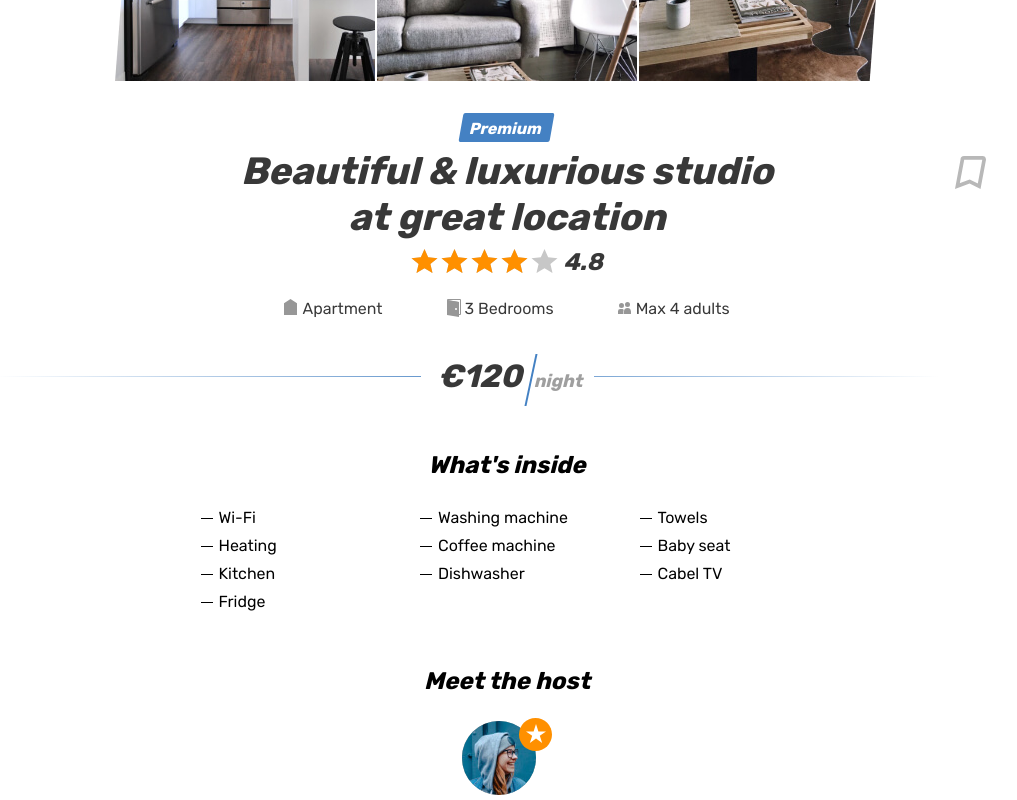
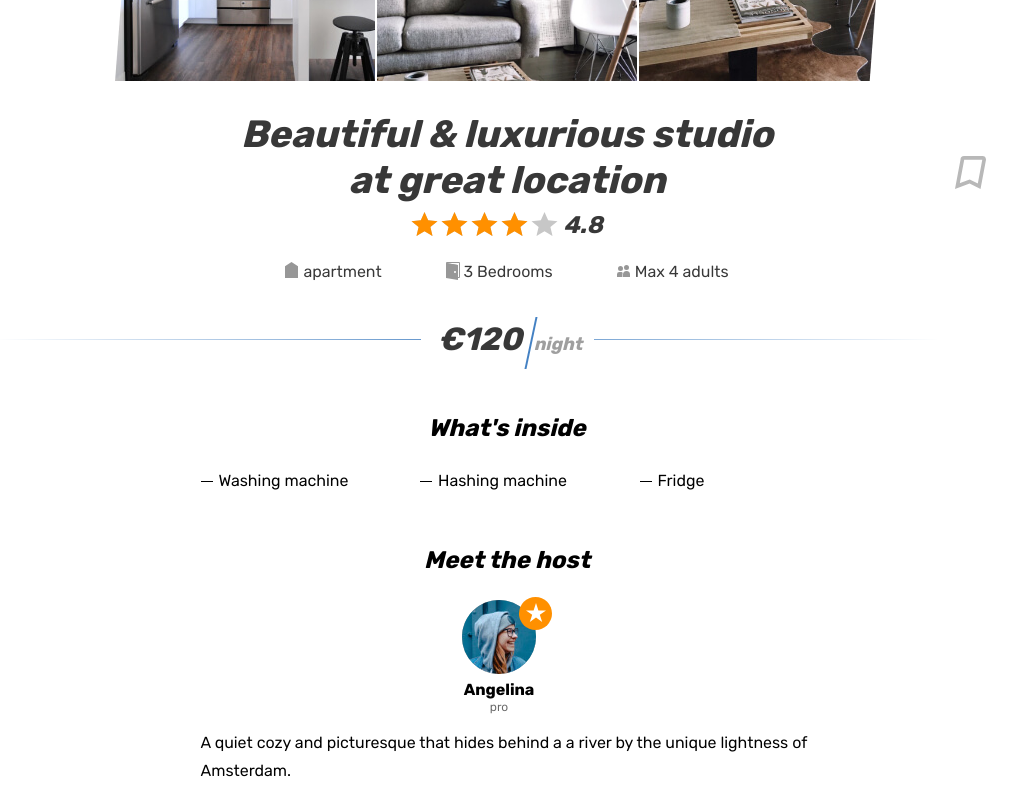
Before and after one commit to chalkinanatalya/cities-react-typescript, a React (Create React App) app in the folder project/: page /property in a window 1280 px wide. Shown: the part 400-1200 px from the top of the page, without its empty margins (133-1150 px from the left). Built offline with nearby package versions, Linux system fonts and the light colour scheme.

Commit message:
property screen mock data

```diff
--- a/project/src/components/app/app.tsx
+++ b/project/src/components/app/app.tsx
@@ -7,11 +7,11 @@ import PropertyEmptyScreen from '../../pages/property-empty-screen/property-empt
 import PropertyScreen from '../../pages/property-screen/property-screen';
 import FavoritesEmptyScreen from '../../pages/favorites-empty-screen/favorites-empty-screen';
 import PrivateRoute from '../private-route/private-route';
-import { Offer } from '../../types/offer';
+import { Offers } from '../../types/offer';
 
 type AppMainProps = {
   proposalCount: number;
-  offers: Offer;
+  offers: Offers;
 }
 
 
--- a/project/src/mocks/offers.tsx
+++ b/project/src/mocks/offers.tsx
@@ -3,37 +3,37 @@ import { Offers } from '../types/offer';
 
 export const offers: Offers = [
   {
-    bedrooms: 2,
-    city: {
-      location: {
-        latitude: 12,
-        longitude: 12,
-        zoom: 3,
+    'bedrooms': 3,
+    'city': {
+      'location': {
+        'latitude': 52.370216,
+        'longitude': 4.895168,
+        'zoom': 10
       },
-      name: 'shiny room',
+      'name': 'Amsterdam'
     },
-    description: 'beatiful and shiny room',
-    goods: ['Washing machine', 'Hashing machine', 'Fridge'],
-    host: {
-      avatarUrl: 'https://avavatar.ru/image/11743',
-      id: 1,
-      isPro: true,
-      name: 'Ann',
+    'description': 'A quiet cozy and picturesque that hides behind a a river by the unique lightness of Amsterdam.',
+    'goods': ['Washing machine', 'Hashing machine', 'Fridge'],
+    'host': {
+      'avatarUrl': 'img/avatar-angelina.jpg',
+      'id': 3,
+      'isPro': true,
+      'name': 'Angelina'
     },
-    id: 1,
-    images: ['https://avavatar.ru/image/11743', 'https://avavatar.ru/image/11843', 'https://avavatar.ru/image/11943'],
-    isFavorite: true,
-    isPremium: true,
-    location: {
-      latitude: 20,
-      longitude: 20,
-      zoom: 2,
+    'id': 1,
+    'images': ['img/room.jpg', 'img/apartment-01.jpg', 'img/apartment-02.jpg', 'img/apartment-03.jpg', 'img/studio-01.jpg', 'img/apartment-01.jpg'],
+    'isFavorite': true,
+    'isPremium': false,
+    'location': {
+      'latitude': 52.35514938496378,
+      'longitude': 4.673877537499948,
+      'zoom': 8
     },
-    maxAdults: 2,
-    previewImage: 'https://avavatar.ru/image/12743',
-    price: 200,
-    rating: 5,
-    title: 'room',
-    type: 'apartment',
+    'maxAdults': 4,
+    'previewImage': '',
+    'price': 120,
+    'rating': 4.8,
+    'title': 'Beautiful & luxurious studio at great location',
+    'type': 'apartment'
   }
 ];
--- a/project/src/pages/property-screen/property-screen.tsx
+++ b/project/src/pages/property-screen/property-screen.tsx
@@ -1,12 +1,15 @@
 import { Link } from 'react-router-dom';
 import Logo from '../../components/logo/logo';
 import { Offers } from '../../types/offer';
+import { nanoid } from '@reduxjs/toolkit';
 
 type PropertyScreenProps = {
   offers: Offers;
 }
 
 function PropertyScreen(props: PropertyScreenProps): JSX.Element {
+  const {offers} = props;
+  const offer = offers[0];
   return (
     <>
       <div style={{ display: 'none' }}>
@@ -20,34 +23,15 @@ function PropertyScreen(props: PropertyScreenProps): JSX.Element {
           <section className="property">
             <div className="property__gallery-container container">
               <div className="property__gallery">
-                <div className="property__image-wrapper">
-                  <img className="property__image" src="img/room.jpg" alt="Photo studio" />
-                </div>
-                <div className="property__image-wrapper">
-                  <img className="property__image" src="img/apartment-01.jpg" alt="Photo studio" />
-                </div>
-                <div className="property__image-wrapper">
-                  <img className="property__image" src="img/apartment-02.jpg" alt="Photo studio" />
-                </div>
-                <div className="property__image-wrapper">
-                  <img className="property__image" src="img/apartment-03.jpg" alt="Photo studio" />
-                </div>
-                <div className="property__image-wrapper">
-                  <img className="property__image" src="img/studio-01.jpg" alt="Photo studio" />
-                </div>
-                <div className="property__image-wrapper">
-                  <img className="property__image" src="img/apartment-01.jpg" alt="Photo studio" />
-                </div>
+                {offer.images.map((image) => <div className="property__image-wrapper" key={nanoid()}><img className="property__image" src={image} alt="Photo studio"/></div>)}
               </div>
             </div>
             <div className="property__container container">
               <div className="property__wrapper">
-                <div className="property__mark">
-                  <span>Premium</span>
-                </div>
+                {offer.isPremium ? <div className="property__mark"><span>Premium</span></div> : ''}
                 <div className="property__name-wrapper">
                   <h1 className="property__name">
-                    Beautiful &amp; luxurious studio at great location
+                    {offer.title}
                   </h1>
                   <button className="property__bookmark-button button" type="button">
                     <svg className="property__bookmark-icon" width="31" height="33">
@@ -61,74 +45,45 @@ function PropertyScreen(props: PropertyScreenProps): JSX.Element {
                     <span style={{ width: '80%' }}></span>
                     <span className="visually-hidden">Rating</span>
                   </div>
-                  <span className="property__rating-value rating__value">4.8</span>
+                  <span className="property__rating-value rating__value">{offer.rating}</span>
                 </div>
                 <ul className="property__features">
                   <li className="property__feature property__feature--entire">
-                    Apartment
+                    {offer.type}
                   </li>
                   <li className="property__feature property__feature--bedrooms">
-                    3 Bedrooms
+                    {offer.bedrooms} Bedrooms
                   </li>
                   <li className="property__feature property__feature--adults">
-                    Max 4 adults
+                    Max {offer.maxAdults} adults
                   </li>
                 </ul>
                 <div className="property__price">
-                  <b className="property__price-value">&euro;120</b>
+                  <b className="property__price-value">&euro;{offer.price}</b>
                   <span className="property__price-text">&nbsp;night</span>
                 </div>
                 <div className="property__inside">
                   <h2 className="property__inside-title">What&apos;s inside</h2>
                   <ul className="property__inside-list">
-                    <li className="property__inside-item">
-                      Wi-Fi
-                    </li>
-                    <li className="property__inside-item">
-                      Washing machine
-                    </li>
-                    <li className="property__inside-item">
-                      Towels
-                    </li>
-                    <li className="property__inside-item">
-                      Heating
-                    </li>
-                    <li className="property__inside-item">
-                      Coffee machine
-                    </li>
-                    <li className="property__inside-item">
-                      Baby seat
-                    </li>
-                    <li className="property__inside-item">
-                      Kitchen
-                    </li>
-                    <li className="property__inside-item">
-                      Dishwasher
-                    </li>
-                    <li className="property__inside-item">
-                      Cabel TV
-                    </li>
-                    <li className="property__inside-item">
-                      Fridge
-                    </li>
+                    {offer.goods.map((item) =><li key={nanoid()} className="property__inside-item">{item}</li>)}
                   </ul>
                 </div>
                 <div className="property__host">
                   <h2 className="property__host-title">Meet the host</h2>
                   <div className="property__host-user user">
                     <div className="property__avatar-wrapper property__avatar-wrapper--pro user__avatar-wrapper">
-                      <img className="property__avatar user__avatar" src="img/avatar-angelina.jpg" width="74" height="74" alt="Host avatar" />
+                      <img className="property__avatar user__avatar" src={offer.host.avatarUrl} width="74" height="74" alt="Host avatar" />
                     </div>
                     <span className="property__user-name">
-                      Angelina
+                      {offer.host.name}
                     </span>
                     <span className="property__user-status">
-                      Pro
+                      {offer.host.isPro ? 'pro' : ''}
                     </span>
                   </div>
                   <div className="property__description">
                     <p className="property__text">
-                      A quiet cozy and picturesque that hides behind a a river by the unique lightness of Amsterdam. The building is green and from 18th century.
+                      {offer.description}
                     </p>
                     <p className="property__text">
                       An independent House, strategically located between Rembrand Square and National Opera, but where the bustle of the city comes to rest in this alley flowery and colorful.
@@ -311,7 +266,7 @@ function PropertyScreen(props: PropertyScreenProps): JSX.Element {
                     <h2 className="place-card__name">
                       <Link to='/'>Nice, cozy, warm big bed apartment</Link>
                     </h2>
-                    <p className="place-card__type">Apartment</p>
+                    <p className="place-card__type">{offer.type}</p>
                   </div>
                 </article>
               </div>
```
